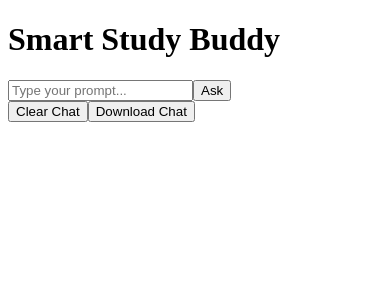
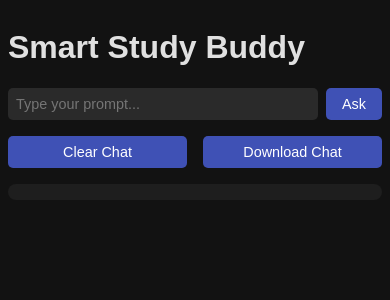
Before and after one commit to JANS66/study-buddy, a React (Vite) app: page / in a window 390 px wide. Shown: the top 300 px of the page. Built offline with nearby package versions, Linux system fonts and the light colour scheme.

Commit message:
Dark Theme + Responsive CSS

```diff
--- a/src/App.jsx
+++ b/src/App.jsx
@@ -80,8 +80,10 @@ function App() {
     <main>
       <h1>Smart Study Buddy</h1>
       <PromptForm onSubmit={handlePromptSubmit} />
-      <button onClick={() => setSessionHistory([])}>Clear Chat</button>
-      <button onClick={downloadChat}>Download Chat</button>
+      <div className="chat-actions">
+        <button onClick={() => setSessionHistory([])}>Clear Chat</button>
+        <button onClick={downloadChat}>Download Chat</button>
+      </div>
       <div className="chat">
         {sessionHistory.map((message, index) => (
           <p key={index} className={message.role === `user` ? `user` : `ai`}>
--- a/src/index.css
+++ b/src/index.css
@@ -1,26 +1,129 @@
-.chat p {
-    margin: 0.5rem 0;
+body {
+    margin: 0;
+    font-family: Arial, sans-serif;
+    background-color: #121212;
+    color: #e0e0e0;
 }
 
-.chat strong {
-    color: #222;
+main {
+    max-width: 800px;
+    margin: 0 auto;
+    padding: 1rem;
 }
 
-.chat em {
-    color: gray;
+.chat {
+    background-color: #1e1e1e;
+    padding: 1rem;
+    border-radius: 10px;
+    max-height: 70vh;
+    overflow-y: auto;
+    margin-top: 1rem;
 }
 
 .user {
-    color: blue;
+    background-color: #2a2a2a;
+    color: #c5e1a5;
+    padding: 0.5rem;
+    border-radius: 10px;
+    margin-bottom: 0.5rem;
+    text-align: right;
 }
 
 .ai {
-    color: green;
-    font-weight: bold;
+    background-color: #2a2a2a;
+    color: #81d4fa;
+    padding: 0.5rem;
+    border-radius: 10px;
+    margin-bottom: 0.5rem;
+    text-align: left;
 }
 
 .timestamp {
-    font-size: 0.8rem;
-    color: gray;
+    font-size: 0.7rem;
+    color: #999;
     margin-left: 0.5rem;
 }
+
+form {
+    display: flex;
+    margin-top: 1rem;
+}
+
+input {
+    flex: 1;
+    padding: 0.5rem;
+    border-radius: 5px;
+    border: none;
+    outline: none;
+    margin-right: 0.5rem;
+    background-color: #2a2a2a;
+    color: #e0e0e0;
+}
+
+button {
+    padding: 0.5rem 1rem;
+    border: none;
+    border-radius: 5px;
+    background-color: #3f51b5;
+    color: #fff;
+    cursor: pointer;
+}
+
+button:hover {
+    background-color: #303f9f;
+}
+
+.chat {
+    overflow-y: auto;
+    max-height: 70vh;
+    padding: 1rem;
+}
+
+.chat-actions {
+    display: flex;
+    gap: 1rem;
+    margin-top: 1rem;
+    justify-content: flex-start;
+}
+
+@media (max-width: 600px) {
+    main {
+        padding: 0.5rem;
+    }
+
+    .chat {
+        padding: 0.5rem;
+    }
+
+    input {
+        font-size:0.9rem;
+    }
+
+    button {
+        font-size: 0.9rem;
+    }
+
+    .chat-actions button {
+        flex: 1;
+    }
+}
+
+@media (min-width: 601px) and (max-width: 1024px) {
+    main {
+        padding: 1rem;
+    }
+
+    .chat {
+        max-height: 65vh;
+    }
+}
+
+@media (min-width: 1025px) {
+    main {
+        padding: 2rem;
+    }
+
+    .chat {
+        max-height: 70vh;
+    }
+}
```
